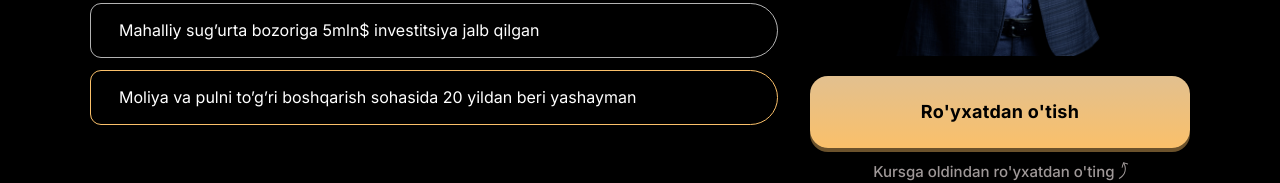
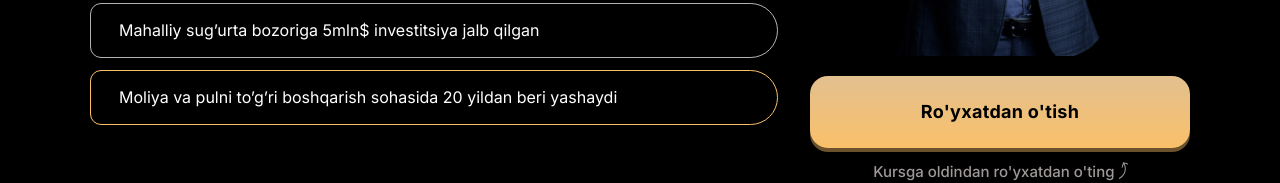
Before and after one commit to Abdulboriydeveloper/hayot-balansim, a React (Vite) app: page / in a window 1280 px wide. Shown: the part 2121-2304 px from the top of the page. Built offline with nearby package versions, Linux system fonts and the light colour scheme.

Commit message:
text changed

```diff
--- a/src/UmidHudoyberdievVSL.jsx
+++ b/src/UmidHudoyberdievVSL.jsx
@@ -18,7 +18,7 @@ const CREDS = [
   { t: "1000dan ortiq insonlarga shaxsiy va islomiy moliya bo’yicha dars bergan", gold: false },
   { t: "Chet davlatlar bilan bir nechta qo’shma korxonalar asoschisi", gold: true },
   { t: "Mahalliy sug’urta bozoriga 5mln$ investitsiya jalb qilgan", gold: false },
-  { t: "Moliya va pulni to’g’ri boshqarish sohasida 20 yildan beri yashayman", gold: true },
+  { t: "Moliya va pulni to’g’ri boshqarish sohasida 20 yildan beri yashaydi", gold: true },
 ];
 
 // SODDA FUNKSIYA - xuddi shu oynada ochish
```
